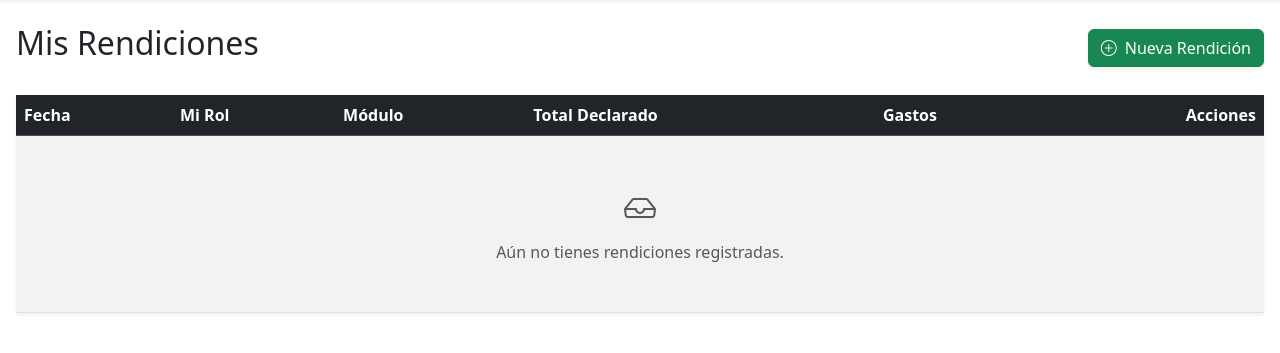
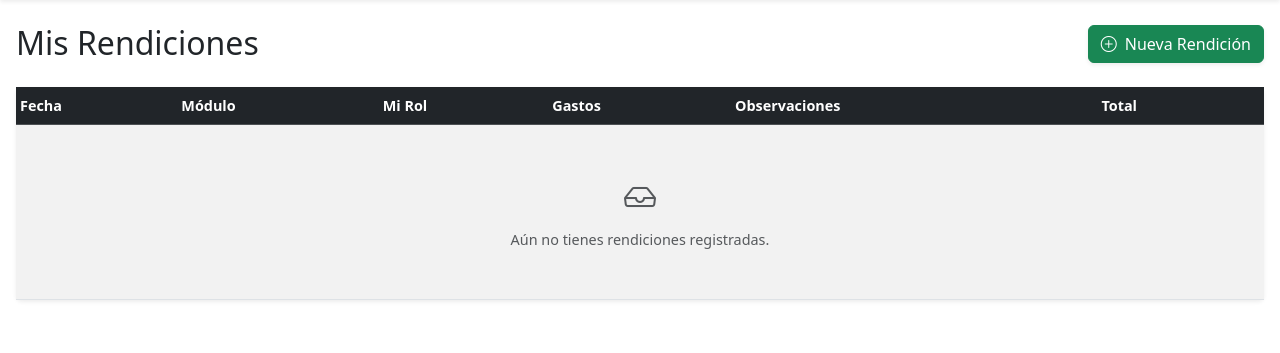
Before and after one commit to SekiDesu0/KSNE, a Flask app: page /dashboard in a window 1280 px wide. Shown: the part 78-431 px from the top of the page. Run offline with Flask 3, Linux system fonts and the light colour scheme; the visitor is signed in with stand-in values (Sample User, id 1); data comes from the database, SQL or seed files in the repository; data that the repository does not hold is empty.

Commit message:
vista hisorial trabajador para android y detalle ajustado

```diff
--- a/templates/macros/modals.html
+++ b/templates/macros/modals.html
@@ -158,7 +158,8 @@
                         <div class="card shadow-sm h-100">
                             <div class="card-header bg-secondary text-white">Productos Vendidos</div>
                             <div class="card-body p-0">
-                                <table class="table table-striped mb-0">
+                                <div class="table-responsive">
+                                    <table class="table table-striped mb-0 text-nowrap">
                                         <thead class="table-dark">
                                             <tr>
                                                 <th>Producto</th>
@@ -171,7 +172,7 @@
                                         <tbody>
                                             {% for item in items %}
                                             <tr>
-                                            <td>{{ item[0] }}</td>
+                                                <td class="text-wrap" style="min-width: 180px;">{{ item[0] }}</td>
                                                 <td class="text-center fw-bold">{{ item[1] }}</td>
                                                 <td class="text-end text-muted">${{ "{:,.0f}".format(item[2]).replace(',', '.') }}</td>
                                                 <td class="text-end fw-bold">${{ "{:,.0f}".format(item[4]).replace(',', '.') }}</td>
@@ -179,18 +180,19 @@
                                             </tr>
                                             {% else %}
                                             <tr>
-                                            <td colspan="5" class="text-center py-3">No se registraron productos en esta rendición.</td>
+                                                <td colspan="5" class="text-center py-3 text-wrap">No se registraron productos en esta rendición.</td>
                                             </tr>
                                             {% endfor %}
                                         </tbody>
                                         <tfoot class="table-group-divider">
                                             <tr>
                                                 <td colspan="3" class="text-end fw-bold">Total Calculado por Sistema:</td>
-                                            <td class="text-end fw-bold fs-5">${{ "{:,.0f}".format(total_calculado or 0).replace(',', '.') }}</td>
-                                            <td class="text-end fw-bold text-success">${{ "{:,.0f}".format(comision_total or 0).replace(',', '.') }}</td>
+                                                <td class="text-end fw-bold fs-6">${{ "{:,.0f}".format(total_calculado or 0).replace(',', '.') }}</td>
+                                                <td class="text-end fw-bold text-success fs-6">${{ "{:,.0f}".format(comision_total or 0).replace(',', '.') }}</td>
                                             </tr>
                                         </tfoot>
                                     </table>
+                                </div>
                             </div>
                         </div>
                     </div>
@@ -243,7 +245,7 @@
                                 </div>
 
                                 {% if total_declarado != total_calculado %}
-                                <div class="alert alert-warning mt-3 mb-0 py-2">
+                                <div class="alert alert-warning mt-3 mb-0 py-2 text-wrap text-break">
                                     <small>Discrepancia: El total declarado (${{ "{:,.0f}".format(total_declarado).replace(',', '.') }}) no coincide con la suma de los productos vendidos (${{ "{:,.0f}".format(total_calculado).replace(',', '.') }}).</small>
                                 </div>
                                 {% endif %}
@@ -259,7 +261,7 @@
                                 </div>
                                 <div>
                                     <span class="text-muted d-block mb-1">Observaciones:</span>
-                                    <p class="mb-0 bg-dark p-2 rounded border border-secondary" style="font-size: 0.9em;">
+                                    <p class="mb-0 bg-dark p-2 rounded border border-secondary text-wrap text-break" style="font-size: 0.9em;">
                                         {{ rendicion[9] if rendicion[9] else "Sin observaciones." }}
                                     </p>
                                 </div>
--- a/templates/worker_history.html
+++ b/templates/worker_history.html
@@ -4,9 +4,9 @@
 {% block title %}Mis Rendiciones{% endblock %}
 
 {% block content %}
-<div class="d-flex justify-content-between align-items-center mb-4">
-    <h2>Mis Rendiciones</h2>
-    <a href="{{ url_for('new_rendicion') }}" class="btn btn-success shadow-sm">
+<div class="d-flex flex-column flex-md-row justify-content-between align-items-md-center mb-4 gap-3">
+    <h2 class="mb-0">Mis Rendiciones</h2>
+    <a href="{{ url_for('new_rendicion') }}" class="btn btn-success shadow-sm align-self-start align-self-md-auto">
         <i class="bi bi-plus-circle me-2"></i>Nueva Rendición
     </a>
 </div>
@@ -21,47 +21,55 @@
 
 <div class="card shadow-sm border-0">
     <div class="card-body p-0">
-        <table class="table table-striped table-hover mb-0">
+        <div class="table-responsive">
+            <table class="table table-striped table-hover table-sm mb-0 text-nowrap" style="font-size: 0.9rem;">
                 <thead class="table-dark">
                     <tr>
-                    <th>Fecha</th>
-                    <th>Mi Rol</th>
-                    <th>Módulo</th>
-                    <th>Total Declarado</th>
-                    <th>Gastos</th>
-                    <th class="text-end">Acciones</th>
+                        <th class="py-2">Fecha</th>
+                        <th class="py-2">Módulo</th>
+                        <th class="py-2 d-none d-sm-table-cell">Mi Rol</th>
+                        <th class="py-2 d-none d-md-table-cell">Gastos</th>
+                        <th class="py-2 d-none d-lg-table-cell">Observaciones</th>
+                        <th class="py-2">Total</th>
+                        <th class="text-end py-2"></th>
                     </tr>
                 </thead>
                 <tbody>
                     {% for r in rendiciones %}
                     <tr>
                         <td class="align-middle">{{ r[1] }}</td>
-                    <td class="align-middle">
+                        <td class="align-middle"><span class="badge bg-info text-dark">{{ r[3] }}</span></td>
+
+                        <td class="align-middle d-none d-sm-table-cell">
                             {% if r[17] == 'Titular' %}
                                 <span class="badge bg-primary">Titular</span>
                             {% else %}
                                 <span class="badge bg-secondary">Acompañante</span>
                             {% endif %}
                         </td>
-                    <td class="align-middle"><span class="badge bg-info text-dark">{{ r[3] }}</span></td>
+
+                        <td class="align-middle d-none d-md-table-cell text-danger">
+                            ${{ "{:,.0f}".format(r[8] or 0).replace(',', '.') }}
+                        </td>
+
+                        <td class="align-middle d-none d-lg-table-cell text-muted text-truncate" style="max-width: 150px;">
+                            {{ r[9] if r[9] else '-' }}
+                        </td>
 
                         <td class="align-middle fw-bold text-success">
                             ${{ "{:,.0f}".format((r[4] or 0) + (r[5] or 0) + (r[6] or 0) + (r[7] or 0)).replace(',', '.') }}
                         </td>
-                    <td class="align-middle text-danger">
-                        ${{ "{:,.0f}".format(r[8] or 0).replace(',', '.') }}
-                    </td>
-                    <td class="text-end">
+
+                        <td class="text-end align-middle">
                             <button type="button" class="btn btn-sm btn-info text-white" data-bs-toggle="modal" data-bs-target="#viewRendicion{{ r[0] }}" title="Ver Detalle">
-                            <i class="bi bi-eye"></i> Ver Detalle
+                                <i class="bi bi-eye"></i>
                             </button>
-
                             {{ rendicion_detail_modal(r, r[14], r[15], r[16]) }}
                         </td>
                     </tr>
                     {% else %}
                     <tr>
-                    <td colspan="6" class="text-center py-5 text-muted">
+                        <td colspan="7" class="text-center py-5 text-muted text-wrap">
                             <i class="bi bi-inbox fs-2 d-block mb-2"></i>
                             Aún no tienes rendiciones registradas.
                         </td>
@@ -71,4 +79,5 @@
             </table>
         </div>
     </div>
+</div>
 {% endblock %}
```
Lines whose indentation alone changed are shown as unchanged.
